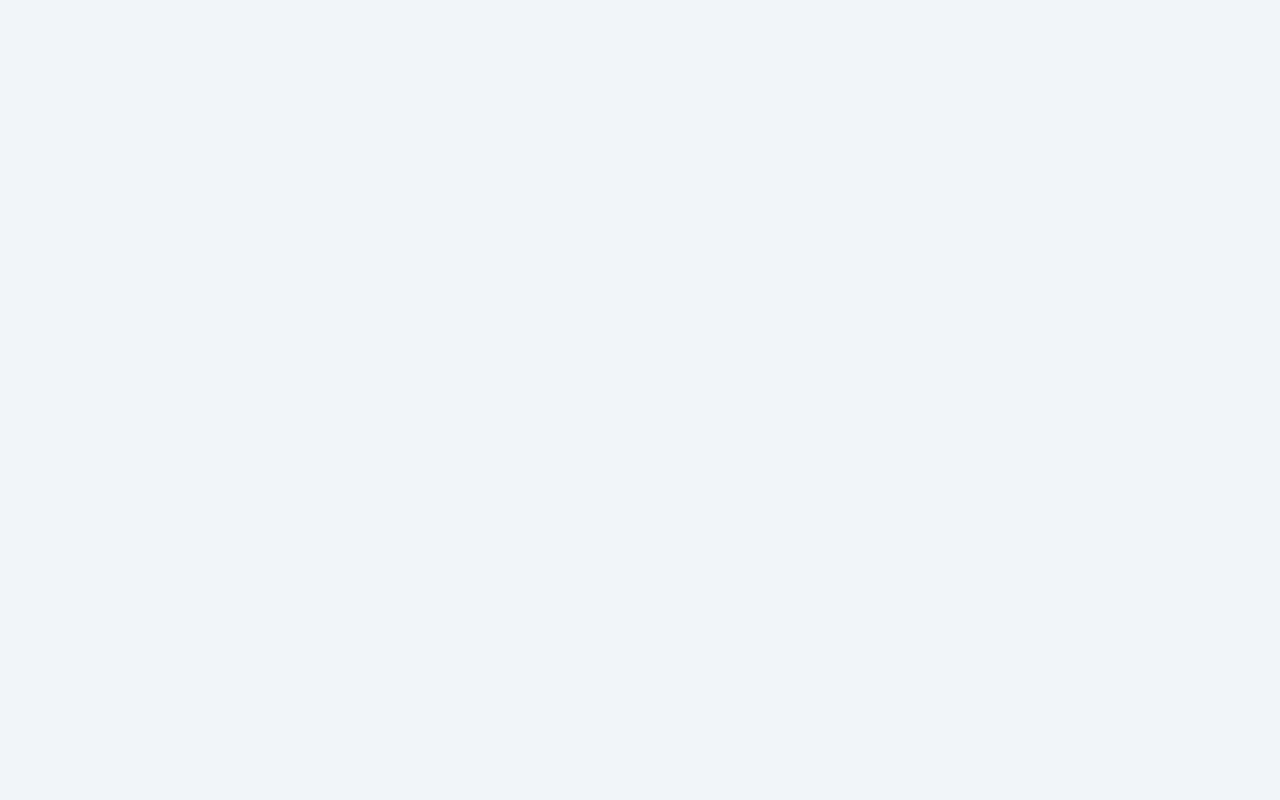
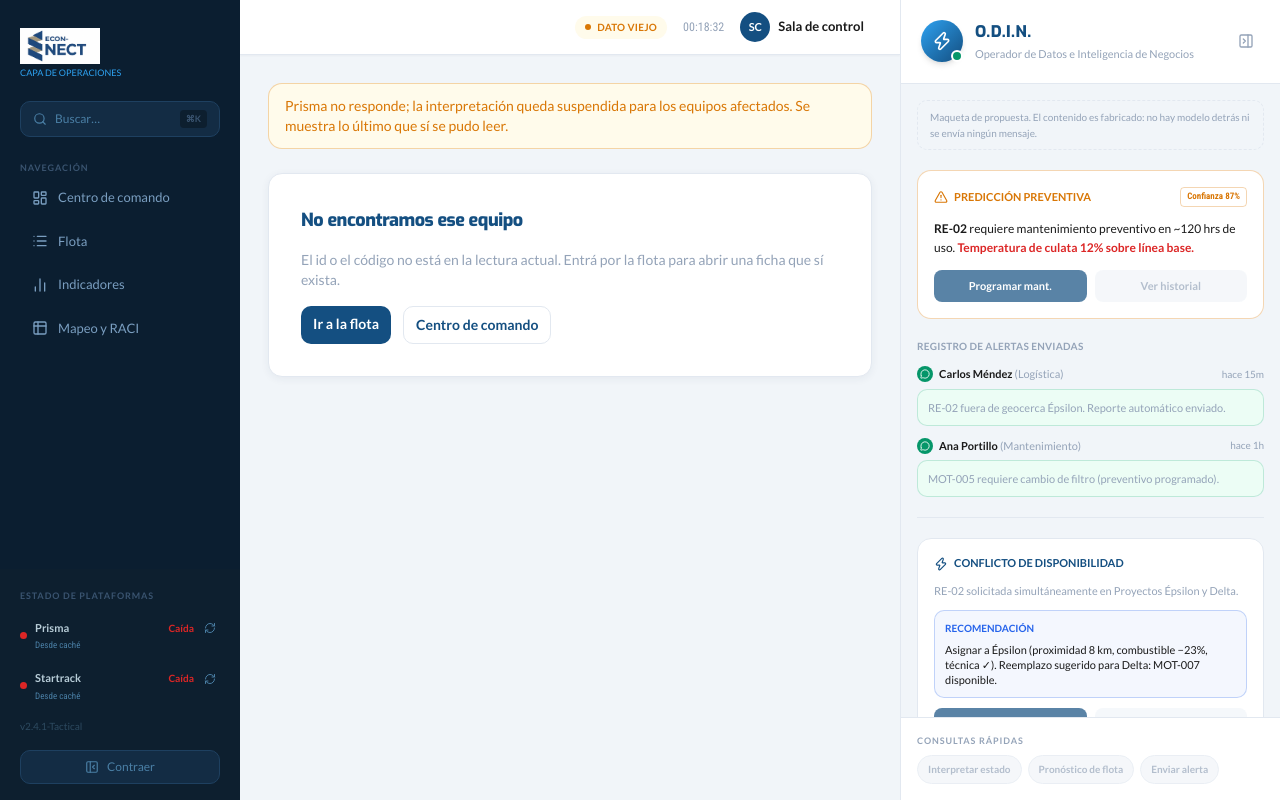
Before and after one commit to ThomasDale1/ECON-NECT, a Next.js app in the folder apps/web/: page /equipo/1 in a window 1280 px wide. Before the commit this address had no page. Built offline with nearby package versions, Linux system fonts and the light colour scheme; no server answers.

Commit message:
feat(ui): add verification steps, Prisma links, and missing-equipment state

```diff
--- a/apps/web/app/(nect)/datos-odin.ts
+++ b/apps/web/app/(nect)/datos-odin.ts
@@ -40,7 +40,7 @@
 export const PREDICCION: Prediccion = {
   activo: 'RE-02',
   resumen: 'requiere mantenimiento preventivo en ~120 hrs de uso.',
-  detalle: 'Temperatura de culata 12% sobre baseline.',
+  detalle: 'Temperatura de culata 12% sobre línea base.',
   confianza: 87,
 }
 
@@ -68,4 +68,4 @@
     'Asignar a Épsilon (proximidad 8 km, combustible −23%, técnica ✓). Reemplazo sugerido para Delta: MOT-007 disponible.',
 }
 
-export const CONSULTAS_RAPIDAS = ['Interpretar estado', 'Forecast flota', 'Enviar alerta']
+export const CONSULTAS_RAPIDAS = ['Interpretar estado', 'Pronóstico de flota', 'Enviar alerta']
--- a/apps/web/app/(nect)/equipo/[id]/page.tsx
+++ b/apps/web/app/(nect)/equipo/[id]/page.tsx
@@ -1,5 +1,5 @@
 import type { Metadata } from 'next'
-import { notFound } from 'next/navigation'
+import Link from 'next/link'
 import { Marco } from '@/components/comando/marco'
 import { FichaEquipo } from '@/components/comando/ficha-equipo'
 import { leerEquiposUnificados } from '@/lib/canonico/orquestador'
@@ -18,21 +18,47 @@
 /**
  * Ficha unificada de un equipo.
  *
- * Acepta el id canónico o el código de activo, para que el jurado pueda entrar
- * por cualquiera de los dos. Nada hardcodeado: si el equipo existe en la lectura,
- * la ficha existe.
+ * Acepta el id canónico o el código de activo. Si no hay lectura que coincida,
+ * se muestra un empty state dentro del marco — no un 404 blanco de Next.
  */
 export default async function EquipoPage({ params }: { params: Promise<{ id: string }> }) {
   const { id } = await params
   const buscado = decodeURIComponent(id).toLowerCase()
 
-  const { equipos, salud, urlStartrack, leidoEn } = await leerEquiposUnificados()
+  const { equipos, salud, urlStartrack, urlPrisma, leidoEn } = await leerEquiposUnificados()
   const equipo = equipos.find(
     (e) => e.id.toLowerCase() === buscado || e.codigoActivo.valor?.toLowerCase() === buscado,
   )
 
-  if (!equipo) notFound()
-
+  if (!equipo) {
+    return (
+      <Marco titulo="Equipo no encontrado" salud={salud} leidoEn={leidoEn}>
+        <section className="flex flex-col gap-4 rounded-xl border border-border bg-card p-8 shadow-card">
+          <h2 className="font-heading text-lg font-extrabold tracking-tight text-primary">
+            No encontramos ese equipo
+          </h2>
+          <p className="font-label text-sm text-muted-foreground">
+            El id o el código no está en la lectura actual. Entrá por la flota para abrir una
+            ficha que sí exista.
+          </p>
+          <div className="flex flex-wrap gap-3">
+            <Link
+              href="/flota"
+              className="rounded-lg bg-primary px-3 py-2 font-label text-sm font-bold text-primary-foreground transition-opacity hover:opacity-90 focus-visible:outline-none focus-visible:ring-2 focus-visible:ring-primary"
+            >
+              Ir a la flota
+            </Link>
+            <Link
+              href="/command-center"
+              className="rounded-lg border border-border px-3 py-2 font-label text-sm font-bold text-primary transition-colors hover:bg-muted focus-visible:outline-none focus-visible:ring-2 focus-visible:ring-primary"
+            >
+              Centro de comando
+            </Link>
+          </div>
+        </section>
+      </Marco>
+    )
+  }
 
   return (
     <Marco
@@ -40,7 +66,7 @@
       salud={salud}
       leidoEn={leidoEn}
     >
-      <FichaEquipo equipo={equipo} urlStartrack={urlStartrack} />
+      <FichaEquipo equipo={equipo} urlStartrack={urlStartrack} urlPrisma={urlPrisma} />
     </Marco>
   )
 }
--- /dev/null
+++ b/apps/web/app/(nect)/not-found.tsx
@@ -0,0 +1,30 @@
+import Link from 'next/link'
+
+export default function NectNoEncontrado() {
+  return (
+    <main className="flex min-h-full flex-1 flex-col items-center justify-center p-8">
+      <section className="flex max-w-md flex-col gap-4 rounded-xl border border-border bg-card p-8 shadow-card">
+        <h1 className="font-heading text-xl font-extrabold tracking-tight text-primary">
+          Página no encontrada
+        </h1>
+        <p className="font-label text-sm text-muted-foreground">
+          Esa ruta no existe en ECON NECT. Volvé a la flota o al centro de comando.
+        </p>
+        <div className="flex flex-wrap gap-3">
+          <Link
+            href="/flota"
+            className="rounded-lg bg-primary px-3 py-2 font-label text-sm font-bold text-primary-foreground"
+          >
+            Flota
+          </Link>
+          <Link
+            href="/command-center"
+            className="rounded-lg border border-border px-3 py-2 font-label text-sm font-bold text-primary"
+          >
+            Centro de comando
+          </Link>
+        </div>
+      </section>
+    </main>
+  )
+}
--- /dev/null
+++ b/apps/web/app/not-found.tsx
@@ -0,0 +1,30 @@
+import Link from 'next/link'
+
+export default function NoEncontrado() {
+  return (
+    <main className="flex min-h-screen flex-col items-center justify-center gap-4 bg-background p-6">
+      <div className="flex max-w-md flex-col gap-3 rounded-xl border border-border bg-card p-8 text-center shadow-card">
+        <h1 className="font-heading text-2xl font-extrabold tracking-tight text-primary">
+          Página no encontrada
+        </h1>
+        <p className="font-label text-sm text-muted-foreground">
+          Esa ruta no existe en ECON NECT. Volvé a la flota o al centro de comando.
+        </p>
+        <div className="mt-2 flex flex-wrap items-center justify-center gap-3">
+          <Link
+            href="/flota"
+            className="rounded-lg border border-border px-3 py-2 font-label text-sm font-bold text-primary transition-colors hover:bg-muted focus-visible:outline-none focus-visible:ring-2 focus-visible:ring-primary"
+          >
+            Flota
+          </Link>
+          <Link
+            href="/command-center"
+            className="rounded-lg bg-primary px-3 py-2 font-label text-sm font-bold text-primary-foreground transition-opacity hover:opacity-90 focus-visible:outline-none focus-visible:ring-2 focus-visible:ring-primary"
+          >
+            Centro de comando
+          </Link>
+        </div>
+      </div>
+    </main>
+  )
+}
--- a/apps/web/components/comando/ficha-equipo.tsx
+++ b/apps/web/components/comando/ficha-equipo.tsx
@@ -1,6 +1,7 @@
 import { Box, ExternalLink, MapPin } from 'lucide-react'
 import { BadgeVeredicto } from '@/components/nect/badge-veredicto'
 import { BadgeOrigen } from '@/components/nect/badge-origen'
+import { PasosVerificacion } from '@/components/nect/pasos-verificacion'
 import { VerOrigen } from '@/components/nect/ver-origen'
 import { agenteResponsablePorRol } from '@/lib/gobernanza/raci'
 import { FALTANTE_EN_PALABRAS } from '@/components/nect/faltantes'
@@ -43,12 +44,20 @@
   nota: string
 }
 
+const NIVEL_IDENTIDAD: Record<1 | 2 | 3, string> = {
+  1: 'enlace por remote_id',
+  2: 'enlace por código de activo',
+  3: 'enlace por clave',
+}
+
 export function FichaEquipo({
   equipo,
   urlStartrack,
+  urlPrisma,
 }: {
   equipo: EquipoUnificado
   urlStartrack: string | null
+  urlPrisma: string | null
 }) {
   const decisiva = equipo.reglas.find((r) => r.veredicto === equipo.veredicto) ?? equipo.reglas[0]
   const agente = decisiva ? agenteResponsablePorRol(decisiva.rolResponsable) : null
@@ -105,11 +114,11 @@
             </h2>
             <p className="flex flex-wrap items-center gap-2 font-label text-[13px] text-muted-foreground">
               {equipo.ubicacion?.descripcion.valor ?? 'Sin proyecto asignado'}
-              {!equipo.identidadResuelta && (
-                <span className="rounded border border-border px-1.5 py-0.5 text-[10px] uppercase">
-                  sin contraparte en Startrack
-                </span>
-              )}
+              <span className="rounded border border-border px-1.5 py-0.5 text-[10px] uppercase">
+                {equipo.nivelResolucionIdentidad
+                  ? NIVEL_IDENTIDAD[equipo.nivelResolucionIdentidad]
+                  : 'sin contraparte'}
+              </span>
             </p>
           </div>
         </div>
@@ -126,6 +135,21 @@
           )}
         </div>
       </section>
+
+      {equipo.interpretacionDesfase && (
+        <p
+          role="status"
+          className="rounded-xl border border-veredicto-atencion/30 bg-veredicto-atencion-fondo px-4 py-3 font-label text-sm text-veredicto-atencion"
+        >
+          {equipo.interpretacionDesfase}
+        </p>
+      )}
+
+      <PasosVerificacion
+        equipo={equipo}
+        urlPrisma={urlPrisma}
+        urlStartrack={urlStartrack}
+      />
 
       <div className="grid gap-6 xl:grid-cols-[1fr_420px]">
         <div className="flex min-w-0 flex-col gap-6">
@@ -365,7 +389,11 @@
               Origen de los datos
             </h3>
             <div className="flex flex-wrap gap-2">
-              <BadgeOrigen plataforma="prisma" />
+              <BadgeOrigen
+                plataforma="prisma"
+                href={urlPrisma}
+                equipo={equipo.codigoActivo.valor ?? undefined}
+              />
               <BadgeOrigen
                 plataforma="startrack"
                 href={urlStartrack}
--- a/apps/web/components/nect/badge-origen.tsx
+++ b/apps/web/components/nect/badge-origen.tsx
@@ -17,13 +17,26 @@
  * **Por qué copia el código en vez de enlazar al vehículo:** la pantalla de
  * rastreo de Startrack (`members-new.php`) no guarda estado en la URL —
  * seleccionar una unidad no la cambia— y su bundle solo lee `jobStatus` como
- * parámetro. No existe deep link por vehículo. Así que al pulsar se copia el
- * código y se abre el mapa: el operador pega en el filtro de la grilla y cae en
- * su unidad, sin depender de ninguna extensión del navegador.
+ * parámetro. No existe deep link por vehículo. Prisma tampoco documenta un
+ * deep link de búsqueda de activo. Así que al pulsar se copia el código y se
+ * abre la plataforma: el operador pega en el filtro/búsqueda.
  */
-const PRESENTACION: Record<Plataforma, { etiqueta: string; contexto: string; punto: string }> = {
-  prisma: { etiqueta: 'Prisma', contexto: 'esperado', punto: 'bg-origen-prisma' },
-  startrack: { etiqueta: 'Startrack', contexto: 'observado', punto: 'bg-origen-startrack' },
+const PRESENTACION: Record<
+  Plataforma,
+  { etiqueta: string; contexto: string; punto: string; hover: string }
+> = {
+  prisma: {
+    etiqueta: 'Prisma',
+    contexto: 'esperado',
+    punto: 'bg-origen-prisma',
+    hover: 'hover:border-origen-prisma/40 hover:text-foreground',
+  },
+  startrack: {
+    etiqueta: 'Startrack',
+    contexto: 'observado',
+    punto: 'bg-origen-startrack',
+    hover: 'hover:border-origen-startrack/40 hover:text-foreground',
+  },
 }
 
 type Props = {
@@ -38,7 +51,7 @@
 }
 
 export function BadgeOrigen({ plataforma, corto = false, href, equipo, className }: Props) {
-  const { etiqueta, contexto, punto } = PRESENTACION[plataforma]
+  const { etiqueta, contexto, punto, hover } = PRESENTACION[plataforma]
   const [copiado, setCopiado] = useState(false)
 
   const contenido = (
@@ -85,10 +98,15 @@
       setCopiado(true)
       setTimeout(() => setCopiado(false), 2500)
     } catch {
-      // Sin permiso de portapapeles el enlace sigue abriendo el mapa; no se
+      // Sin permiso de portapapeles el enlace sigue abriendo la plataforma; no se
       // interrumpe la navegación por no haber podido copiar.
     }
   }
+
+  const destino =
+    plataforma === 'startrack'
+      ? 'el mapa de Startrack'
+      : 'Prisma'
 
   return (
     <a
@@ -98,17 +116,18 @@
       onClick={copiarCodigo}
       aria-label={
         equipo
-          ? `Abrir el mapa de Startrack y copiar el código ${equipo} para pegarlo en el filtro (se abre en otra pestaña)`
+          ? `Abrir ${destino} y copiar el código ${equipo} para pegarlo en la búsqueda (se abre en otra pestaña)`
           : `Abrir ${etiqueta} (se abre en otra pestaña)`
       }
       title={
         equipo
-          ? `Copia ${equipo} y abre el mapa de Startrack. Pegá el código en el filtro de la grilla.`
+          ? `Copia ${equipo} y abre ${destino}. Pegá el código en el filtro o la búsqueda.`
           : `Abrir ${etiqueta}`
       }
       className={cn(
         clases,
-        'transition-colors hover:border-origen-startrack/40 hover:text-foreground',
+        'transition-colors',
+        hover,
         'focus-visible:outline-none focus-visible:ring-2 focus-visible:ring-primary',
       )}
     >
--- /dev/null
+++ b/apps/web/components/nect/pasos-verificacion.tsx
@@ -0,0 +1,51 @@
+import { BadgeOrigen } from '@/components/nect/badge-origen'
+import type { EquipoUnificado } from '@/lib/tipos/canonico'
+
+/**
+ * Pasos literales de verificación humana cuando la identidad es débil o falta
+ * evidencia. No es un veredicto nuevo: es una guía para abrir ambas plataformas
+ * y comparar estados/objetos antes de tratarlos como el mismo activo.
+ */
+export function PasosVerificacion({
+  equipo,
+  urlPrisma,
+  urlStartrack,
+}: {
+  equipo: EquipoUnificado
+  urlPrisma: string | null
+  urlStartrack: string | null
+}) {
+  const codigo = equipo.codigoActivo.valor ?? undefined
+  const identidadDebil =
+    !equipo.identidadResuelta ||
+    equipo.nivelResolucionIdentidad === 2 ||
+    equipo.nivelResolucionIdentidad === 3
+  const faltaContraparte = equipo.vehiculo === null || equipo.equipo === null
+  const sinEvidencia = equipo.veredicto === 'SIN_EVIDENCIA'
+
+  if (!identidadDebil && !faltaContraparte && !sinEvidencia) return null
+
+  return (
+    <section className="flex flex-col gap-4 rounded-xl border border-border bg-card p-6 shadow-card">
+      <h3 className="font-heading text-sm font-bold tracking-tight text-primary">
+        Pasos de verificación humana
+      </h3>
+      <ol className="flex list-decimal flex-col gap-3 pl-5 font-label text-[13px] leading-relaxed text-foreground">
+        <li className="flex flex-wrap items-center gap-2">
+          <span>Abrí Prisma y pegá el código de activo en la búsqueda.</span>
+          <BadgeOrigen plataforma="prisma" corto href={urlPrisma} equipo={codigo} />
+        </li>
+        <li className="flex flex-wrap items-center gap-2">
+          <span>Abrí Startrack y pegá el mismo código en el filtro.</span>
+          <BadgeOrigen plataforma="startrack" corto href={urlStartrack} equipo={codigo} />
+        </li>
+        <li>
+          Compará los estados y los objetos que describe cada plataforma (recurso, tarea, falla).
+        </li>
+        <li>
+          Solo entonces tratá ambos registros como el mismo activo.
+        </li>
+      </ol>
+    </section>
+  )
+}
```
